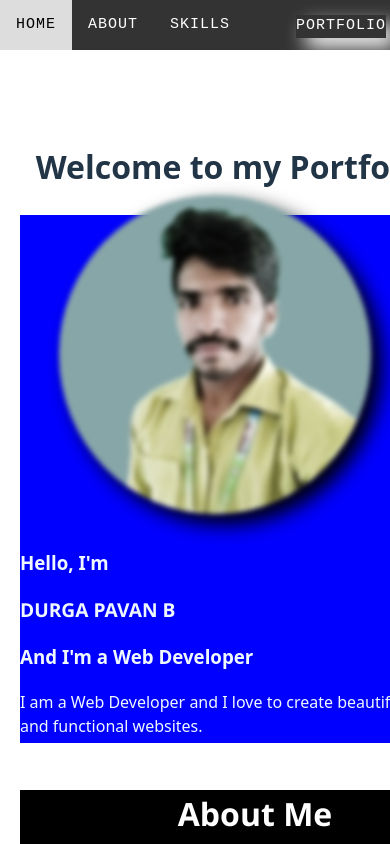
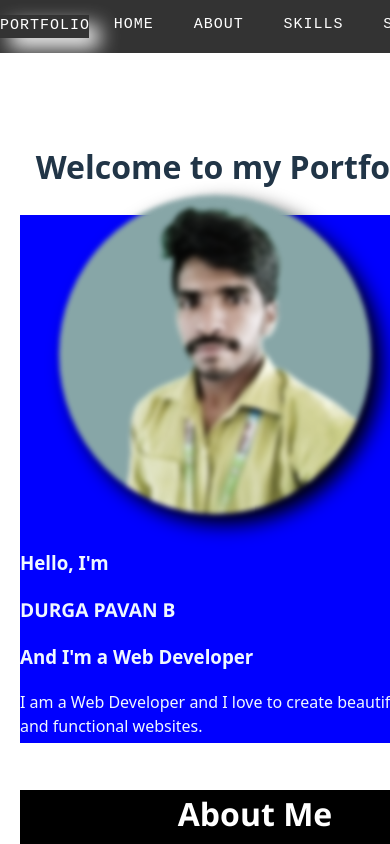
Before and after one commit to PavanMech321/portfolio-2, a React (Vite) app: page / in a window 390 px wide. Shown: the top 844 px of the page. Built offline with nearby package versions, Linux system fonts and the light colour scheme.

Commit message:
Update App.css

```diff
--- a/src/App.css
+++ b/src/App.css
@@ -6,7 +6,7 @@
   place-items: center;
 }
 .Navbar{
-  height: 50px;
+/*   height: 50px; */
   background-color: #333;
   overflow: hidden;
   position: fixed;
@@ -16,6 +16,10 @@
 /*   font-family: 'Courier New', Courier, monospace; */
 /*   font-size: 16px; */
   color: white;
+  display: grid;
+  grid-template-rows:1fr;
+  grid-template-columns: auto auto auto auto auto auto;
+  column-gap: 2%;
   text-align: center;
   text-decoration: none;
   text-transform: uppercase;
@@ -44,7 +48,7 @@
   /* text-align: center; */
 /*   padding: 14px 16px; */
   text-decoration: none;
-  word-spacing: normal;
+/*   word-spacing: normal; */
 }
 .Navbar a:hover {
     background-color: #ddd;
```
